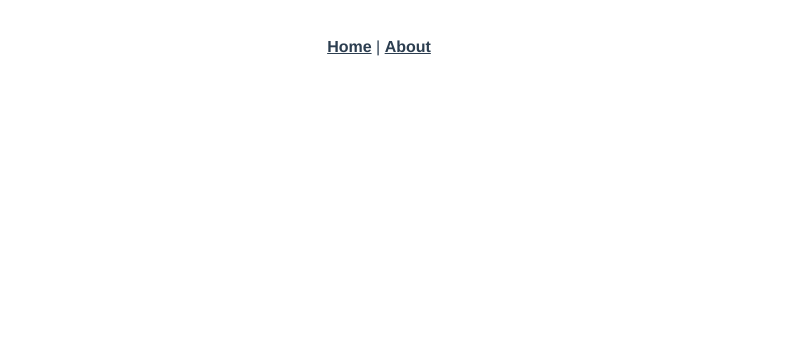
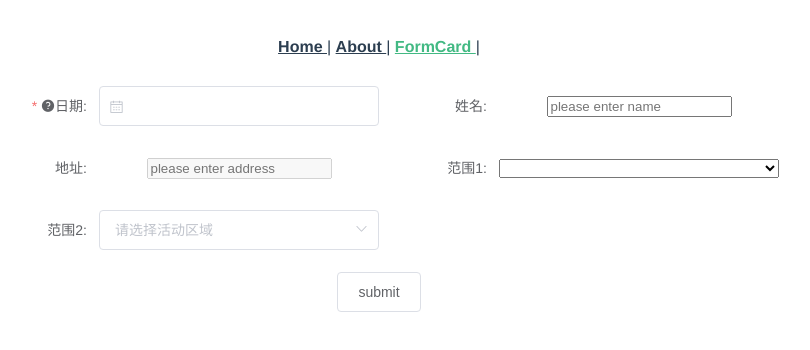
Before and after one commit to jiangjing1994/fishhook, a Vue app: page /FormCard in a window 1280 px wide. Shown: the top 350 px of the page, without its empty margins (261-1071 px from the left). Built offline with nearby package versions, Linux system fonts and the light colour scheme.

Commit message:
feat: KemForm组件

```diff
--- a/packages/Form/src/main.vue
+++ b/packages/Form/src/main.vue
@@ -1,19 +1,34 @@
 <template>
     <el-form
             ref="form"
+            class="form_body--card"
+            style="position: relative"
             v-bind="computedConfig"
             :rules="rules"
             :model="data"
     >
-        <el-row :gutter="20">
+        <div v-if="readOnly" class="mask"/>
+        <div v-if="readOnly" style="text-align: right;padding: 10px">
+            <el-tag type="danger">
+                只读
+            </el-tag>
+        </div>
+        <el-row>
             <el-col
                     v-for="(item, index) in computedItems"
                     :key="getItemKey(item, index)"
                     :md="item.md"
                     :sm="item.sm"
-                    :span="item.span || 8"
+                    :span="item.span || 12"
             >
+                <div
+                        v-if="item.type === 'group'"
+                        class="form-group__header"
+                >
+                    {{ item.label }}
+                </div>
                 <el-form-item
+                        v-else
                         :label="item.label + ':'"
                         :prop="item.prop"
                 >
@@ -27,11 +42,6 @@
                             :name="item.slot"
                             v-bind="{ item }"
                     >
-
-<!--
-                        <render-content2 :column="item"  :data="data" :render="item.componentRender" :index="index"></render-content2>
--->
-
                         <component
                                 :is="item.component"
                                 v-if="item.component !== 'Text'"
@@ -50,14 +60,30 @@
 </template>
 <script lang="jsx">
 const defaultConfig = {
-    labelWidth: '80px',
-    size:'small',
+    labelWidth: '120px'
 }
-
-
- // element UI 组件
-const alias = {
-    label: {
+// 表单字段格式化
+const RenderContent = {
+    props: {
+        render: Function,
+        formatter: Function, // 格式化数据
+        data: Object,
+        prop: String
+    },
+    render (h) {
+        if (this.render) {
+            return this.render(h, this.data)
+        }
+        let value = this.data[this.prop]
+        if (this.formatter) {
+            value = this.formatter(value, this.data)
+        }
+        return <span>{value}</span>
+    }
+}
+// element UI 组件
+let defaultaAlias = {
+    LabelText: {
         component: 'render-content',
         props: {}
     },
@@ -78,6 +104,15 @@ const alias = {
 
     DatePicker: {
         component: 'DatePicker',
+        props: {}
+    },
+
+    SelectTree: {
+        component: 'SelectTree',
+        props: {}
+    },
+    SelectTreeServe: {
+        component: 'SelectTreeServe',
         props: {}
     },
 
@@ -102,30 +137,16 @@ const alias = {
     },
 
 
-
-
-
-
-
-    input: {
-        component: 'el-input',
+    Number: {
+        component: 'el-input-number',
         props: {}
     },
-    textarea: {
-        component: 'el-input',
-        props: {
-            type: 'textarea'
-        }
-    },
-    radio: {
+
+    Radio: {
         component: 'el-radio',
         props: {}
     },
 
-    select: {
-        component: 'el-select',
-        props: {}
-    },
     datePicker: {
         component: 'el-date-picker',
         props: {
@@ -138,49 +159,9 @@ const alias = {
 }
 
 export default {
-    name:'FormCard',
+    name:'KemForm',
     components: {
-        RenderContent:{
-            props: {
-                render: Function,
-                data: Object,
-                prop: String,
-                formatter: Function, // 格式化数据
-
-            },
-            render (v) {
-
-                if (this.render) {
-                    return this.render(h, this.data)
-                }
-                let value = this.data[this.prop]
-
-                return <span>{value}</span>
-            }
-        },
-        RenderContent2:{
-            functional: true,
-            props: {
-                row: Object,
-                data: Object,
-                render: Function,
-                index: Number,
-                column: {
-                    type: Object,
-                    default: null
-                }
-            },
-            render: (h, ctx) => {
-                const params = {
-                    row: ctx.props.row,
-                    index: ctx.props.index,
-                    value:ctx.props.data[ctx.props.column.prop]
-                   // value:ctx.props.column.data[ctx.props.column.prop]
-                }
-                if (ctx.props.column) params.column = ctx.props.column
-                return ctx.props.render(h, params)
-            }
-        },
+        RenderContent
     },
 
     props: {
@@ -196,8 +177,19 @@ export default {
         },
         // eslint-disable-next-line vue/require-default-prop
         formItems: Array,
+        group: Array,
         // eslint-disable-next-line vue/require-default-prop
         data: Object,
+        readOnly:{
+            type:Boolean,
+            default:false
+        },
+        alias:{
+            type: Object,
+            default: ()=>{
+                return{}
+            }
+        }
     },
     computed: {
         computedConfig () {
@@ -208,16 +200,18 @@ export default {
         },
         computedItems () {
             const itemResult = []
+
+            let alias = {...defaultaAlias,...this.alias}
+
             for (const item of this.formItems) {
                 // 剩余参数语法允许我们将一个不定数量的参数表示为一个数组。theArgs
-                let { component = 'input', isShow, prop, props, ...theArgs } = item
-                if (typeof isShow === 'function' && !isShow(this.data)) {
+                let { component = 'Input', showIf, prop, props, ...theArgs } = item
+                if (typeof showIf === 'function' && !showIf(this.data)) {
                     continue
                 }
                 if (typeof props === 'function') {
                     props = props(this.data)
                 }
-
                 if (component === 'label') {
                     props = {
                         ...props,
@@ -225,16 +219,13 @@ export default {
                         prop
                     }
                 }
-                // if (alias[component]) {
-                //     props = {
-                //         ...alias[component].props,
-                //         ...props
-                //     }
-                //     component = alias[component].component
-                // }
-
-
-
+                if (alias[component]) {
+                    props = {
+                        ...alias[component].props,
+                        ...props
+                    }
+                    component = alias[component].component
+                }
                 itemResult.push({
                     component,
                     prop,
@@ -284,3 +275,26 @@ export default {
     }
 }
 </script>
+<style lang="scss">
+.form_body--card{
+    .mask{
+        z-index: 2;
+        position: absolute;
+        width: 100%;
+        height: 100%;
+        //cursor: not-allowed;
+    }
+    .form-group__header{
+        width: 100%;
+        margin-bottom: 15px;
+        display: flex;
+        align-items: center;
+        height: 40px;
+        line-height: 40px;
+        box-sizing: border-box;
+        border-bottom: 1px solid #eee;
+    }
+}
+
+
+</style>
--- a/packages/index.js
+++ b/packages/index.js
@@ -1,8 +1,10 @@
 import KemButton from './Button/index'
+import KemForm from './Form/index'
 
 
 const components = [
     KemButton,
+    KemForm,
 
 ];
 
@@ -17,5 +19,6 @@ if (typeof window !== 'undefined' && window.Vue) {
 
 export default {
     install,
-    KemButton
+    KemButton,
+    KemForm,
 };
--- a/src/App.vue
+++ b/src/App.vue
@@ -1,8 +1,15 @@
 <template>
   <div id="app">
     <div id="nav">
-      <router-link to="/">Home</router-link> |
-      <router-link to="/about">About</router-link>
+      <router-link to="/">
+        Home
+      </router-link> |
+      <router-link to="/Button">
+        About
+      </router-link>|
+      <router-link to="/FormCard">
+        FormCard
+      </router-link>|
     </div>
     <router-view />
   </div>
--- a/src/components/HelloWorld.vue
+++ b/src/components/HelloWorld.vue
@@ -2,11 +2,13 @@
   <div class="hello">
     <h1>{{ msg }}</h1>
     <p>
-      For a guide and recipes on how to configure / customize this project,<br />
+      For a guide and recipes on how to configure / customize this project,<br>
       check out the
-      <a href="https://cli.vuejs.org" target="_blank" rel="noopener"
-        >vue-cli documentation</a
-      >.
+      <a
+        href="https://cli.vuejs.org"
+        target="_blank"
+        rel="noopener"
+      >vue-cli documentation</a>.
     </p>
     <h3>Installed CLI Plugins</h3>
     <ul>
@@ -15,88 +17,104 @@
           href="https://github.com/vuejs/vue-cli/tree/dev/packages/%40vue/cli-plugin-babel"
           target="_blank"
           rel="noopener"
-          >babel</a
-        >
+        >babel</a>
       </li>
       <li>
         <a
           href="https://github.com/vuejs/vue-cli/tree/dev/packages/%40vue/cli-plugin-router"
           target="_blank"
           rel="noopener"
-          >router</a
-        >
+        >router</a>
       </li>
       <li>
         <a
           href="https://github.com/vuejs/vue-cli/tree/dev/packages/%40vue/cli-plugin-vuex"
           target="_blank"
           rel="noopener"
-          >vuex</a
-        >
+        >vuex</a>
       </li>
       <li>
         <a
           href="https://github.com/vuejs/vue-cli/tree/dev/packages/%40vue/cli-plugin-eslint"
           target="_blank"
           rel="noopener"
-          >eslint</a
-        >
+        >eslint</a>
       </li>
     </ul>
     <h3>Essential Links</h3>
     <ul>
       <li>
-        <a href="https://vuejs.org" target="_blank" rel="noopener">Core Docs</a>
+        <a
+          href="https://vuejs.org"
+          target="_blank"
+          rel="noopener"
+        >Core Docs</a>
       </li>
       <li>
-        <a href="https://forum.vuejs.org" target="_blank" rel="noopener"
-          >Forum</a
-        >
+        <a
+          href="https://forum.vuejs.org"
+          target="_blank"
+          rel="noopener"
+        >Forum</a>
       </li>
       <li>
-        <a href="https://chat.vuejs.org" target="_blank" rel="noopener"
-          >Community Chat</a
-        >
+        <a
+          href="https://chat.vuejs.org"
+          target="_blank"
+          rel="noopener"
+        >Community Chat</a>
       </li>
       <li>
-        <a href="https://twitter.com/vuejs" target="_blank" rel="noopener"
-          >Twitter</a
-        >
+        <a
+          href="https://twitter.com/vuejs"
+          target="_blank"
+          rel="noopener"
+        >Twitter</a>
       </li>
       <li>
-        <a href="https://news.vuejs.org" target="_blank" rel="noopener">News</a>
+        <a
+          href="https://news.vuejs.org"
+          target="_blank"
+          rel="noopener"
+        >News</a>
       </li>
     </ul>
     <h3>Ecosystem</h3>
     <ul>
       <li>
-        <a href="https://router.vuejs.org" target="_blank" rel="noopener"
-          >vue-router</a
-        >
+        <a
+          href="https://router.vuejs.org"
+          target="_blank"
+          rel="noopener"
+        >vue-router</a>
       </li>
       <li>
-        <a href="https://vuex.vuejs.org" target="_blank" rel="noopener">vuex</a>
+        <a
+          href="https://vuex.vuejs.org"
+          target="_blank"
+          rel="noopener"
+        >vuex</a>
       </li>
       <li>
         <a
           href="https://github.com/vuejs/vue-devtools#vue-devtools"
           target="_blank"
           rel="noopener"
-          >vue-devtools</a
-        >
+        >vue-devtools</a>
       </li>
       <li>
-        <a href="https://vue-loader.vuejs.org" target="_blank" rel="noopener"
-          >vue-loader</a
-        >
+        <a
+          href="https://vue-loader.vuejs.org"
+          target="_blank"
+          rel="noopener"
+        >vue-loader</a>
       </li>
       <li>
         <a
           href="https://github.com/vuejs/awesome-vue"
           target="_blank"
           rel="noopener"
-          >awesome-vue</a
-        >
+        >awesome-vue</a>
       </li>
     </ul>
   </div>
--- a/src/router/index.js
+++ b/src/router/index.js
@@ -10,15 +10,8 @@ const routes = [
     name: "Home",
     component: Home
   },
-  {
-    path: "/about",
-    name: "About",
-    // route level code-splitting
-    // this generates a separate chunk (about.[hash].js) for this route
-    // which is lazy-loaded when the route is visited.
-    component: () =>
-      import(/* webpackChunkName: "about" */ "../views/About.vue")
-  }
+  { path: "/Button", name: "Button", component: () => import("@/views/Button.vue")},
+  { path: "/FormCard", name: "FormCard", component: () => import("@/views/FormCard.vue")}
 ];
 
 const router = new VueRouter({
--- a/src/views/About.vue
+++ /dev/null
@@ -1,12 +0,0 @@
-<template>
-  <div class="about">
-
-    <KemButton type="operate.del" />
-    <KemButton type="operate.del" >删除你个鬼东西</KemButton>
-    <KemButton type="operate.add" />
-    <KemButton type="operate.edit"/>
-    <KemButton >默认按钮</KemButton>
-    <KemButton type="danger">危险按钮</KemButton>
-
-  </div>
-</template>
--- /dev/null
+++ b/src/views/Button.vue
@@ -0,0 +1,14 @@
+<template>
+  <div class="about">
+    <KemButton type="operate.del" />
+    <KemButton type="operate.del">
+      删除你个鬼东西
+    </KemButton>
+    <KemButton type="operate.add" />
+    <KemButton type="operate.edit" />
+    <KemButton>默认按钮</KemButton>
+    <KemButton type="danger">
+      危险按钮
+    </KemButton>
+  </div>
+</template>
--- /dev/null
+++ b/src/views/FormCard.vue
@@ -0,0 +1,140 @@
+<template>
+  <div>
+    <div style="width: 800px;margin: 0 auto;">
+      <KemForm
+        ref="editForm"
+        :form-items="formItems"
+        :form-config="formConfig"
+        :data="form"
+      >
+        <div slot="actRange2">
+          <el-select
+            v-model="form.actRange2"
+            style="width: 100%"
+            placeholder="请选择活动区域"
+          >
+            <el-option
+              label="区域一"
+              value="shanghai"
+            />
+            <el-option
+              label="区域二"
+              value="beijing"
+            />
+          </el-select>
+        </div>
+      </KemForm>
+      <el-button @click="submit">
+        submit
+      </el-button>
+    </div>
+  </div>
+</template>
+<script lang="jsx">
+export default {
+  components: {
+
+  },
+  data() {
+    return {
+      form: {
+        date: '',
+        name: '',
+        address: 'default address',
+        actRange: '',
+        actRange2: ''
+      },
+      formConfig: {
+        labelWidth: '120px'
+      },
+      formItems: [
+        {
+          label: '日期',
+          prop: 'date',
+          component: 'datePicker',
+          labelRender: () => {
+            return (
+              <span>
+              <el-tooltip effect="light" placement="left">
+              <template slot="content">
+              请选择日期
+              </template>
+              <i class="label-tip-icon el-icon el-icon-question"></i>
+              </el-tooltip>
+            日期:
+              </span>
+            )
+          },
+          md: 12,
+          sm: 12,
+          rules: [
+            { required: true, trigger: 'change', message: '请选择日期' }
+          ]
+        },
+        {
+          label: '姓名',
+          prop: 'name',
+          component: 'input',
+          props: {
+            placeholder: 'please enter name'
+          },
+          md: 12,
+          sm: 12,
+          rules: form => {
+            return form.date
+              ? [{ required: true, trigger: 'blur', message: '请输入姓名' }]
+              : []
+          }
+        },
+        {
+          label: '地址',
+          prop: 'address',
+          component: 'input',
+          props: {
+            disabled: true,
+            placeholder: 'please enter address'
+          }
+        },
+        {
+          label: '活动',
+          prop: 'activity',
+          component: 'input',
+          showIf: () => false,
+          props: {
+            disabled: true,
+            placeholder: 'please enter activity'
+          }
+        },
+        {
+          label: '范围1',
+          prop: 'actRange1',
+          component: 'select',
+          showIf: () => true,
+          props: {
+            style: {
+              width: '100%'
+            },
+            disabled: false,
+            placeholder: 'please enter activity'
+          }
+        },
+        {
+          label: '范围2',
+          prop: 'actRange2',
+          showIf: () => true,
+          slot: 'actRange2'
+        }
+      ]
+    }
+  },
+  methods: {
+    async submit () {
+      const valid = await this.$refs.editForm.validate()
+      if (!valid) {
+        return
+      }
+      console.log(this.form)
+    }
+  }
+}
+</script>
--- a/src/views/Home.vue
+++ b/src/views/Home.vue
@@ -1,6 +1,9 @@
 <template>
   <div class="home">
-    <img alt="Vue logo" src="../assets/logo.png" />
+    <img
+      alt="Vue logo"
+      src="../assets/logo.png"
+    >
     <HelloWorld msg="Welcome to Your Vue.js App" />
   </div>
 </template>
```
